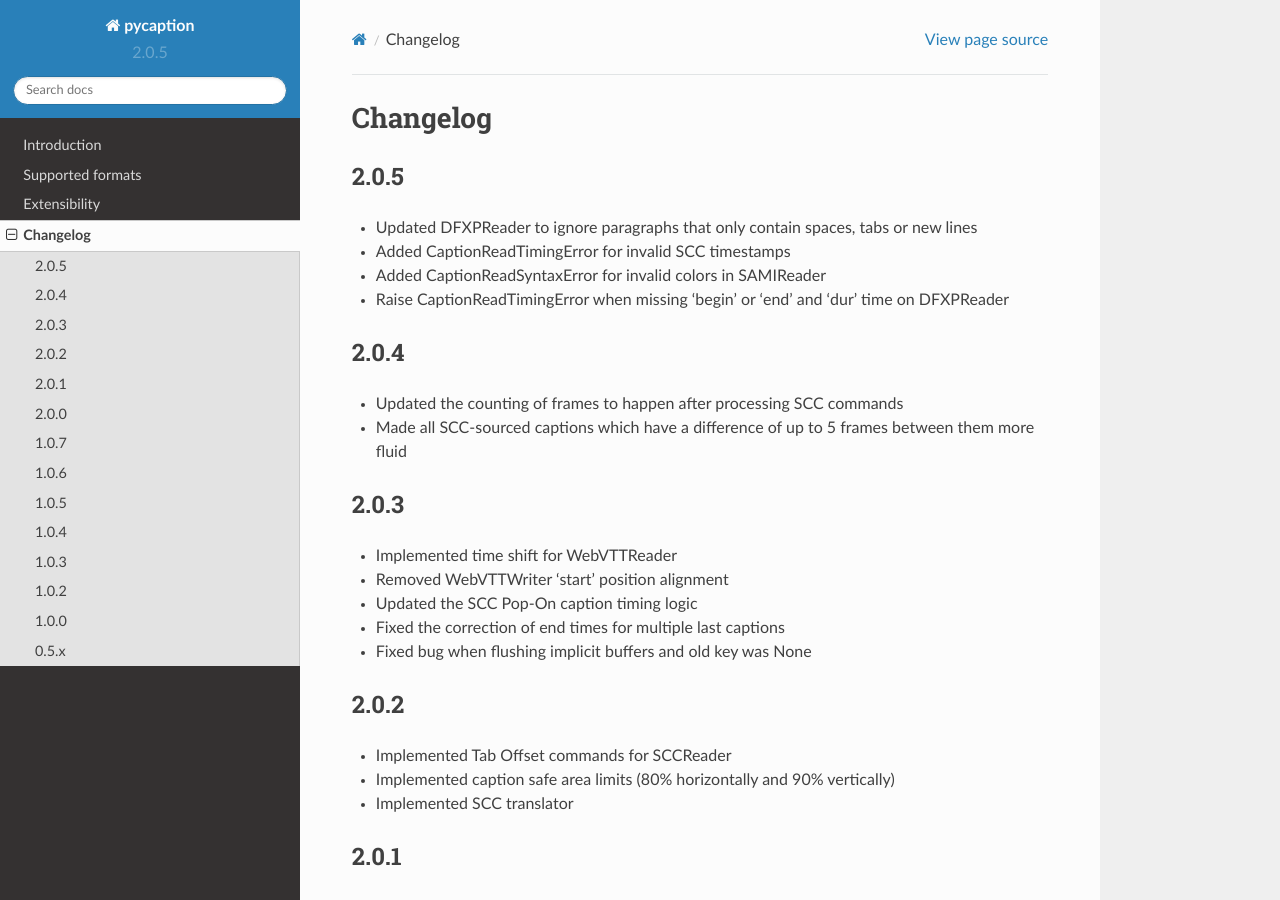
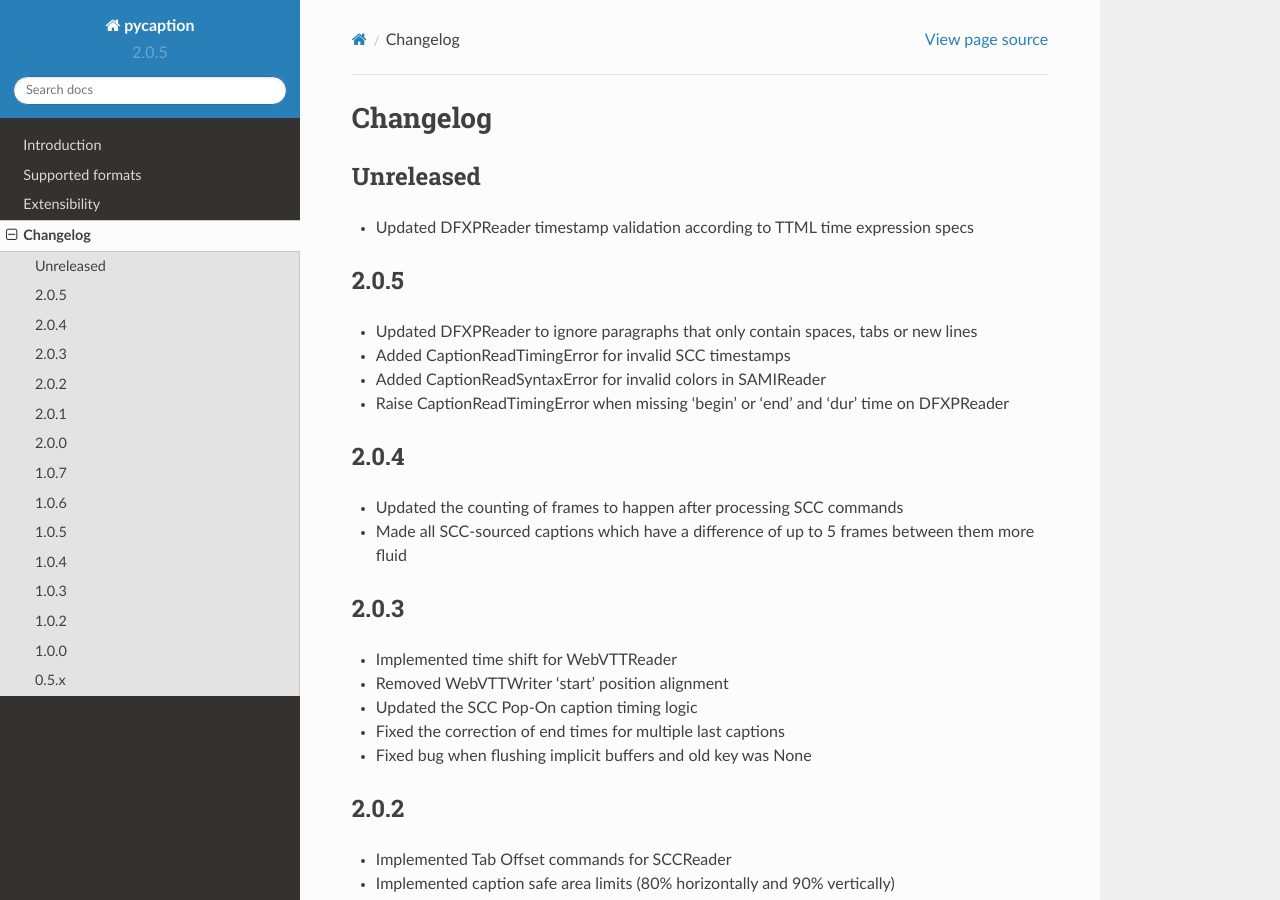
Before and after one commit to pbs/pycaption, a Sphinx documentation site: the page built from docs/changelog.rst, in a window 1280 px wide and 900 px high. Built offline with Sphinx 7.4.7 and the Read the Docs theme 2.0.0, drawn with Linux system fonts in a browser that asks for light colours.

Commit message:
OCTO-10387 Updated changelog

```diff
--- a/docs/changelog.rst
+++ b/docs/changelog.rst
@@ -1,5 +1,9 @@
 Changelog
 ---------
+Unreleased
+^^^^^^^^^^
+- Updated DFXPReader timestamp validation according to TTML time expression specs
+
 2.0.5
 ^^^^^
 - Updated DFXPReader to ignore paragraphs that only contain spaces, tabs or new lines
```
